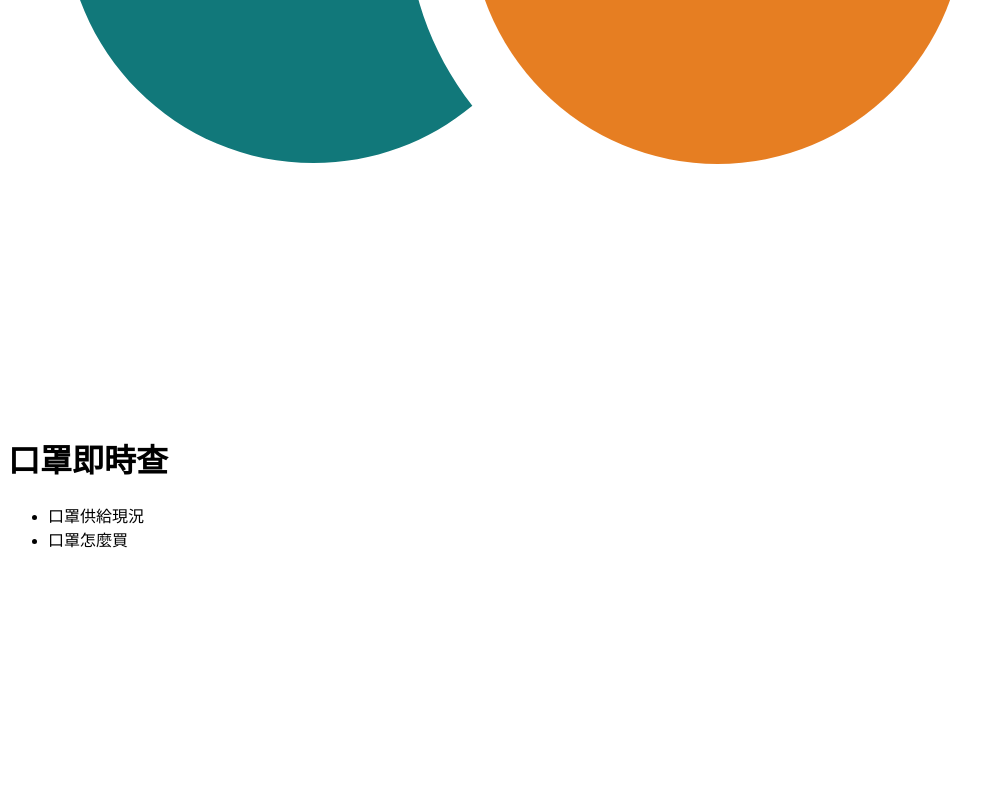
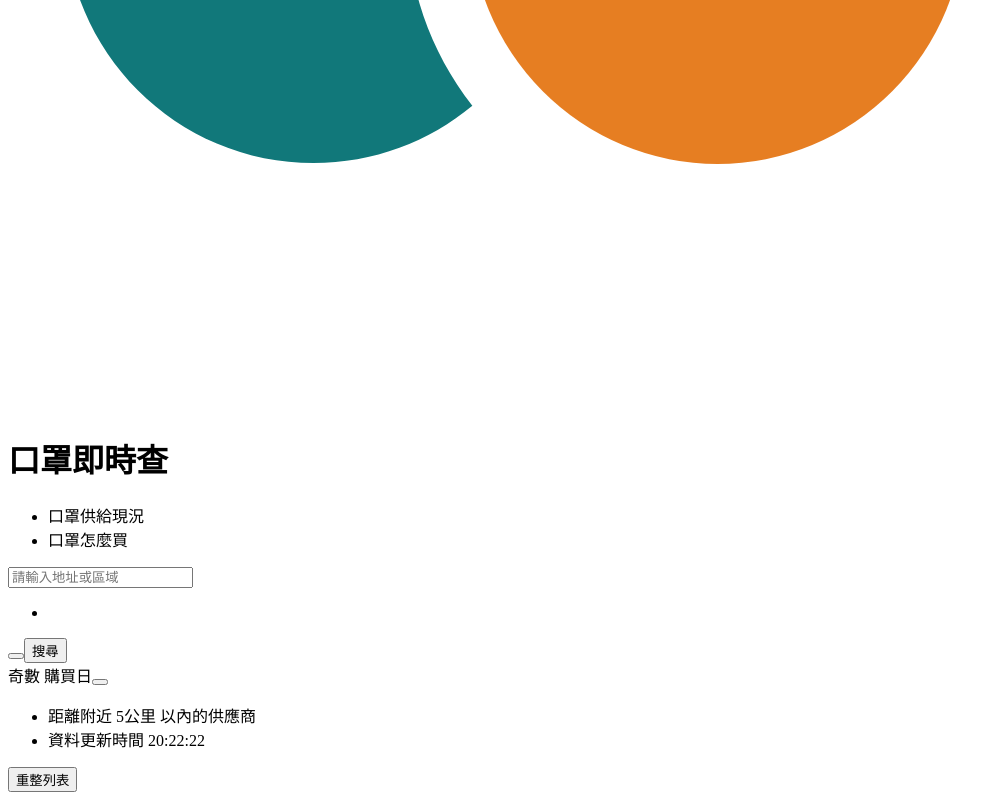
Before and after one commit to ycjoyce/mask-map, a Vue app: page / in a window 1280 px wide. Shown: the part 585-1385 px from the top of the page, without its empty margins (0-1005 px from the left). Before the commit the page ends 1152 px from the top, so only its background shows below. Built offline with nearby package versions, Linux system fonts and the light colour scheme.

Commit message:
架構｜操作面板-搜尋欄、列表標頭

```diff
--- a/src/App.vue
+++ b/src/App.vue
@@ -1,16 +1,21 @@
 <template>
   <div>
 		<my-header/>
+		<div>
+			<data-panel/>
+		</div>
 	</div>
 </template>
 
 <script>
 import MyHeader from '@/components/MyHeader.vue';
+import DataPanel from '@/components/DataPanel.vue';
 
 export default {
 	name: 'App',
 	components: {
 		MyHeader,
+		DataPanel,
 	},
 }
 </script>
--- /dev/null
+++ b/src/components/AvailableCal.vue
@@ -0,0 +1,21 @@
+<template>
+  <div class="available-box">
+    <span
+			class="available-target text-bold"
+		>
+			奇數
+		</span>
+
+		<span>購買日</span>
+
+		<button
+			class="btn btn-solid-assist btn-circle available-ques"
+		></button>
+  </div>
+</template>
+
+<script>
+export default {
+
+}
+</script>
--- /dev/null
+++ b/src/components/DataDetail.vue
@@ -0,0 +1,23 @@
+<template>
+  <div class="data-detail">
+    <ul class="list text-sm">
+			<li class="list-item">
+				距離附近 5公里 以內的供應商
+			</li>
+
+			<li class="list-item">
+				資料更新時間 20:22:22
+			</li>
+		</ul>
+
+		<button class="btn btn-border-pmr btn-circle">
+			重整列表
+		</button>
+  </div>
+</template>
+
+<script>
+export default {
+
+}
+</script>
--- /dev/null
+++ b/src/components/DataPanel.vue
@@ -0,0 +1,23 @@
+<template>
+  <aside>
+    <search-bar/>
+
+    <available-cal/>
+
+    <data-detail/>
+  </aside>
+</template>
+
+<script>
+import SearchBar from '@/components/SearchBar.vue';
+import AvailableCal from '@/components/AvailableCal.vue';
+import DataDetail from '@/components/DataDetail.vue';
+
+export default {
+	components: {
+    SearchBar,
+    AvailableCal,
+    DataDetail,
+	},
+}
+</script>
--- /dev/null
+++ b/src/components/ResultList.vue
@@ -0,0 +1,15 @@
+<template>
+  <ul class="result-list">
+    <li
+			class="result-list-item"
+		>
+
+    </li>
+  </ul>
+</template>
+
+<script>
+export default {
+
+}
+</script>
--- /dev/null
+++ b/src/components/SearchBar.vue
@@ -0,0 +1,31 @@
+<template>
+  <div class="search-bar">
+    <input
+      type="text"
+			placeholder="請輸入地址或區域"
+			class="search-input input-border"
+		>
+
+		<result-list/>
+
+		<button
+			class="btn btn-solid-pmr btn-circle search-cancel"
+		></button>
+
+		<button
+			class="btn btn-solid-pmr btn-round search-submit"
+		>
+			搜尋
+		</button>
+  </div>
+</template>
+
+<script>
+import ResultList from '@/components/ResultList.vue';
+
+export default {
+	components: {
+		ResultList,
+	},
+}
+</script>
```
